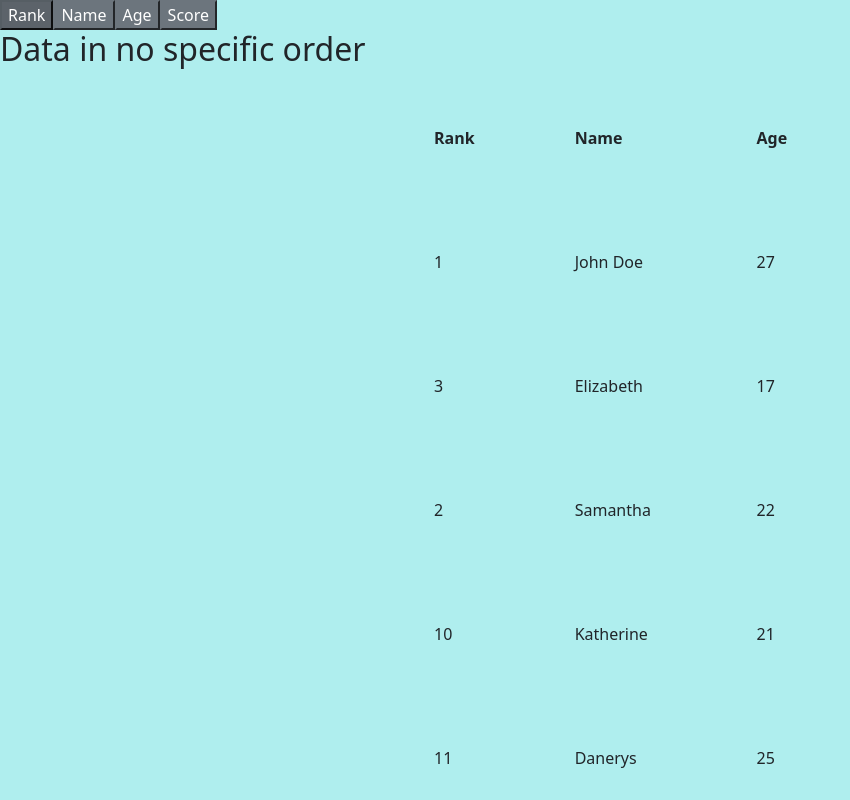
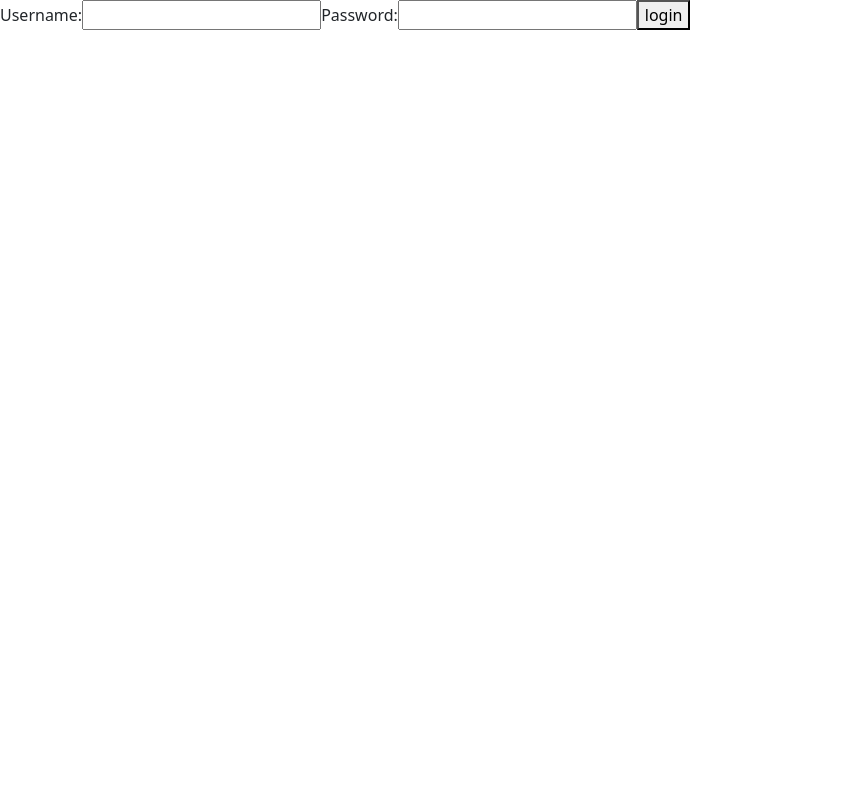
Before and after one commit to shruthi2609/firstreactapp, a React (Create React App) app: page / in a window 1280 px wide. Shown: the top 800 px of the page, without its empty margins (0-850 px from the left). Built offline with nearby package versions, Linux system fonts and the light colour scheme.

Commit message:
useparams and useNavigate

```diff
--- a/src/App.js
+++ b/src/App.js
@@ -1,21 +1,17 @@
 import React from "react";
 import {BrowserRouter,Route,Routes,Link} from 'react-router-dom'
-import JustSort from "./ScoreDashBoard/JustSort";
-import LeaderBoard from "./ScoreDashBoard/LeaderBoard";
-import SortAge from "./ScoreDashBoard/SortAge";
-import SortName from "./ScoreDashBoard/SortName";
-import SortRank from "./ScoreDashBoard/SortRank";
-import SortScore from "./ScoreDashBoard/SortScore";
+
+import DashBoardFunctional from "./ParamsandLocation/DashBoardFunctional";
+import LoginFunctional from "./ParamsandLocation/LoginFunctional";
+
+
 function App(){
   return(
     <div>
       <BrowserRouter>
         <Routes>
-          <Route path='/' element={<LeaderBoard></LeaderBoard>}></Route>
-          <Route path='/name'element={<JustSort userkey='fname' value={1}></JustSort>}></Route>
-          <Route path='/age' element={<JustSort userkey='age' value={2}></JustSort>}></Route>
-          <Route path='/rank' element={<JustSort userkey='rank' value={3}></JustSort>}></Route>
-          <Route path='/score' element={<SortScore userkey='points' value={4}></SortScore>}></Route>
+         <Route path='/' element={<LoginFunctional></LoginFunctional>}></Route>
+         <Route path='/dashboard/:username' element={<DashBoardFunctional></DashBoardFunctional>}></Route>
         </Routes>
       </BrowserRouter>
     </div>
--- /dev/null
+++ b/src/ParamsandLocation/DashBoardClass.js
@@ -0,0 +1,15 @@
+import React from "react"
+class DashBoardClass extends React.Component{
+constructor(props)
+{
+    super(props)
+}
+render(){
+    return(
+        <div>
+            <h1>Welcome ! {this.props.paramsdata.username}</h1>
+        </div>
+    )
+}
+}
+export default DashBoardClass
--- /dev/null
+++ b/src/ParamsandLocation/DashBoardFunctional.js
@@ -0,0 +1,11 @@
+import { useParams } from "react-router-dom";
+import DashBoardClass from "./DashBoardClass";
+function DashBoardFunctional(){
+
+    return(
+        <div>
+        <DashBoardClass paramsdata={useParams()}></DashBoardClass>
+        </div>
+    )
+}
+export default DashBoardFunctional
--- /dev/null
+++ b/src/ParamsandLocation/LoginFunctional.js
@@ -0,0 +1,9 @@
+import {useNavigate} from 'react-router-dom'
+import LoginPageClass from './LoginPageClass'
+function LoginFunctional(){
+const navigate=useNavigate()
+return(
+ <LoginPageClass navigate={navigate}></LoginPageClass>
+)
+}
+export default LoginFunctional
--- /dev/null
+++ b/src/ParamsandLocation/LoginPageClass.js
@@ -0,0 +1,29 @@
+import React from "react"
+import {Link} from 'react-router-dom'
+class LoginPageClass extends React.Component{
+constructor(props)
+{
+    super(props)
+    this.state={
+        username:''
+    }
+}
+handleChange=(e)=>{
+    this.setState({username:e.target.value})
+}
+handleLogin=(e)=>{
+    e.preventDefault()
+    this.props.navigate(`/dashboard/${this.state.username}`)
+}
+render(){
+    return(
+        <div>
+            Username:<input type='text' onChange={(e)=>this.handleChange(e)}></input>
+            Password:<input type='text'></input>
+           <button onClick={(e)=>this.handleLogin(e)}>login</button>
+        </div>
+
+    )
+}
+}
+export default LoginPageClass
--- a/src/ScoreDashBoard/Header.js
+++ b/src/ScoreDashBoard/Header.js
@@ -27,13 +27,15 @@ class Header extends React.Component{
     }
     render(){
         const {fname,age,rank,score}=this.state
-
+     let activeStyle = {
+    textDecoration: "underline",
+  }
         return(
             <div>
                 <Link to='/rank'><button className={rank?'btn-primary':'btn-secondary'}>Rank</button></Link>
                 <Link to='/name'><button className={fname?'btn-primary':'btn-secondary'}>Name</button></Link>
                 <Link to='/age'><button className={age?'btn-primary':'btn-secondary'}>Age</button></Link>
-            <Link to='/score'><button className={score?'btn-primary':'btn-secondary'}>Score</button></Link>
+
 
             </div>
         )
```
